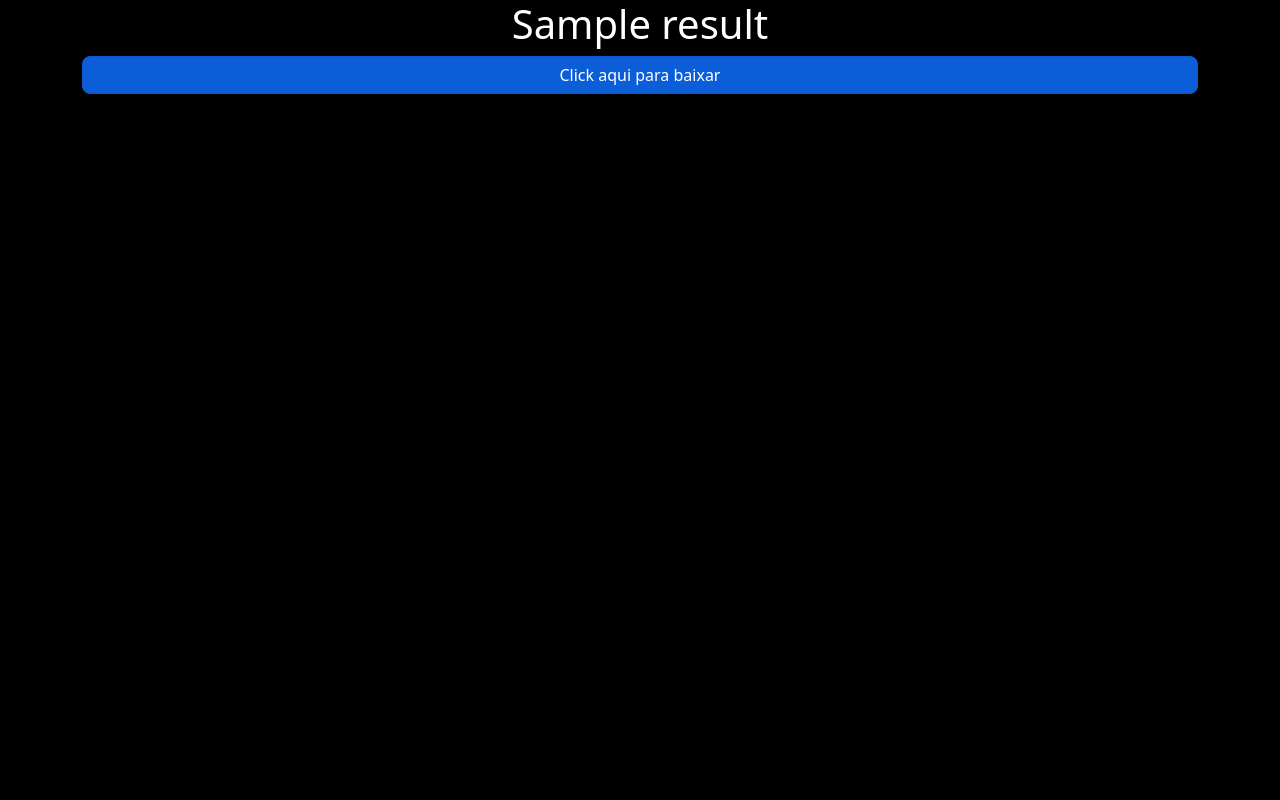
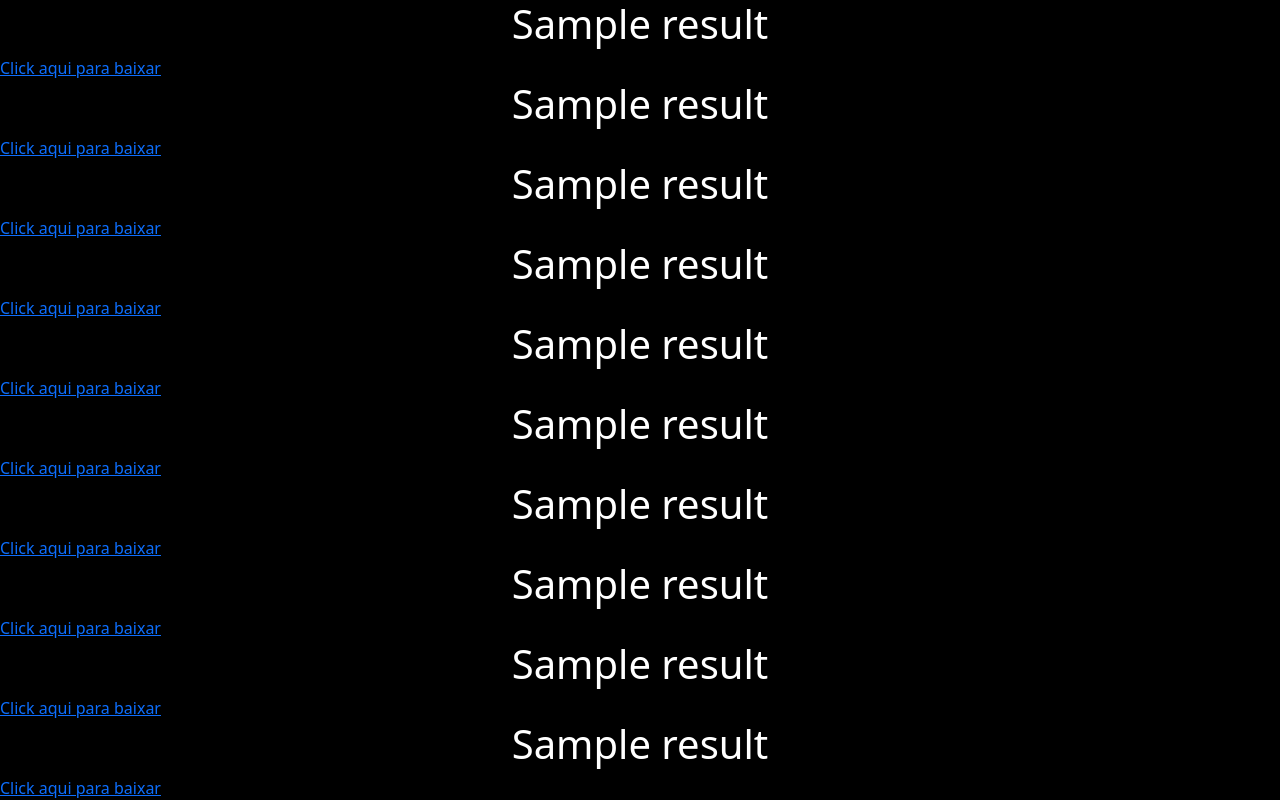
Before and after one commit to williamrx777/filmestorrentapi, a Flask app: page /filmes/1 in a window 1280 px wide. Run offline with Flask 2, Linux system fonts and the light colour scheme; a database or web service that is not in the repository returns one stand-in record (values such as "Sample title"); data that the repository does not hold is empty.

Commit message:
pesquisar para mais 8 conteudo

```diff
--- a/app.py
+++ b/app.py
@@ -22,8 +22,51 @@
 
     response = requests.request("GET", url, headers=headers, params=querystring)
     filme = response.json()
+
     titulo = filme['result'][0]['title']
     torrent = filme['result'][0]['torrent']
-    return render_template('filmes.html', nome=nome, titulo=titulo, torrent=torrent)
+    titulo1 = filme['result'][1]['title']
+    torrent1 = filme['result'][1]['torrent']
+    titulo2 = filme['result'][2]['title']
+    torrent2 = filme['result'][2]['torrent']
+    titulo3 = filme['result'][3]['title']
+    torrent3 = filme['result'][3]['torrent']
+    titulo4 = filme['result'][4]['title']
+    torrent4 = filme['result'][4]['torrent']
+    titulo5 = filme['result'][5]['title']
+    torrent5 = filme['result'][5]['torrent']
+    titulo6 = filme['result'][6]['title']
+    torrent6 = filme['result'][6]['torrent']
+    titulo7 = filme['result'][7]['title']
+    torrent7 = filme['result'][7]['torrent']
+    titulo8 = filme['result'][8]['title']
+    torrent8 = filme['result'][8]['torrent']
+    titulo9 = filme['result'][9]['title']
+    torrent9 = filme['result'][9]['torrent']
+
+    return render_template('filmes.html',
+                            nome=nome,
+                              titulo=titulo,
+                                torrent=torrent,
+                                filme=filme,
+                                titulo1=titulo1,
+                                titulo2=titulo2,
+                                titulo3=titulo3,
+                                titulo4=titulo4,
+                                titulo5=titulo5,
+                                titulo6=titulo6,
+                                titulo7=titulo7,
+                                titulo8=titulo8,
+                                titulo9=titulo9,
+                                torrent1=torrent1,
+                                torrent2=torrent2,
+                                torrent3=torrent3,
+                                torrent4=torrent4,
+                                torrent5=torrent5,
+                                torrent6=torrent6,
+                                torrent7=torrent7,
+                                torrent8=torrent8,
+                                torrent9=torrent9
+                                )
 if __name__ == '__name__':
     app.run(debug=True)
--- a/templates/filmes.html
+++ b/templates/filmes.html
@@ -1,10 +1,28 @@
 {% extends 'base.html' %}
 
 {% block content %}
-<div class="container">
-    <div class="row-cols-1">
+
     <h1 class="h1" style="color: white;">{{titulo}}</h1>
-    <a class="btn btn-primary stretched-link" href="{{torrent}}">Click aqui para baixar</a>
+    <a href="{{torrent}}">Click aqui para baixar</a>
+    <h1 class="h1" style="color: white;">{{titulo1}}</h1>
+    <a  href="{{torrent1}}">Click aqui para baixar</a>
+    <h1 class="h1" style="color: white;">{{titulo2}}</h1>
+    <a  href="{{torrent2}}">Click aqui para baixar</a>
+    <h1 class="h1" style="color: white;">{{titulo3}}</h1>
+    <a  href="{{torrent3}}">Click aqui para baixar</a>
+    <h1 class="h1" style="color: white;">{{titulo4}}</h1>
+    <a  href="{{torrent4}}">Click aqui para baixar</a>
+    <h1 class="h1" style="color: white;">{{titulo5}}</h1>
+    <a  href="{{torrent5}}">Click aqui para baixar</a>
+    <h1 class="h1" style="color: white;">{{titulo6}}</h1>
+    <a  href="{{torrent6}}">Click aqui para baixar</a>
+    <h1 class="h1" style="color: white;">{{titulo7}}</h1>
+    <a  href="{{torrent7}}">Click aqui para baixar</a>
+    <h1 class="h1" style="color: white;">{{titulo8}}</h1>
+    <a  href="{{torrent8}}">Click aqui para baixar</a>
+    <h1 class="h1" style="color: white;">{{titulo9}}</h1>
+    <a  href="{{torrent9}}">Click aqui para baixar</a>
+
     </div>
     </div>
 {% endblock %}
```
